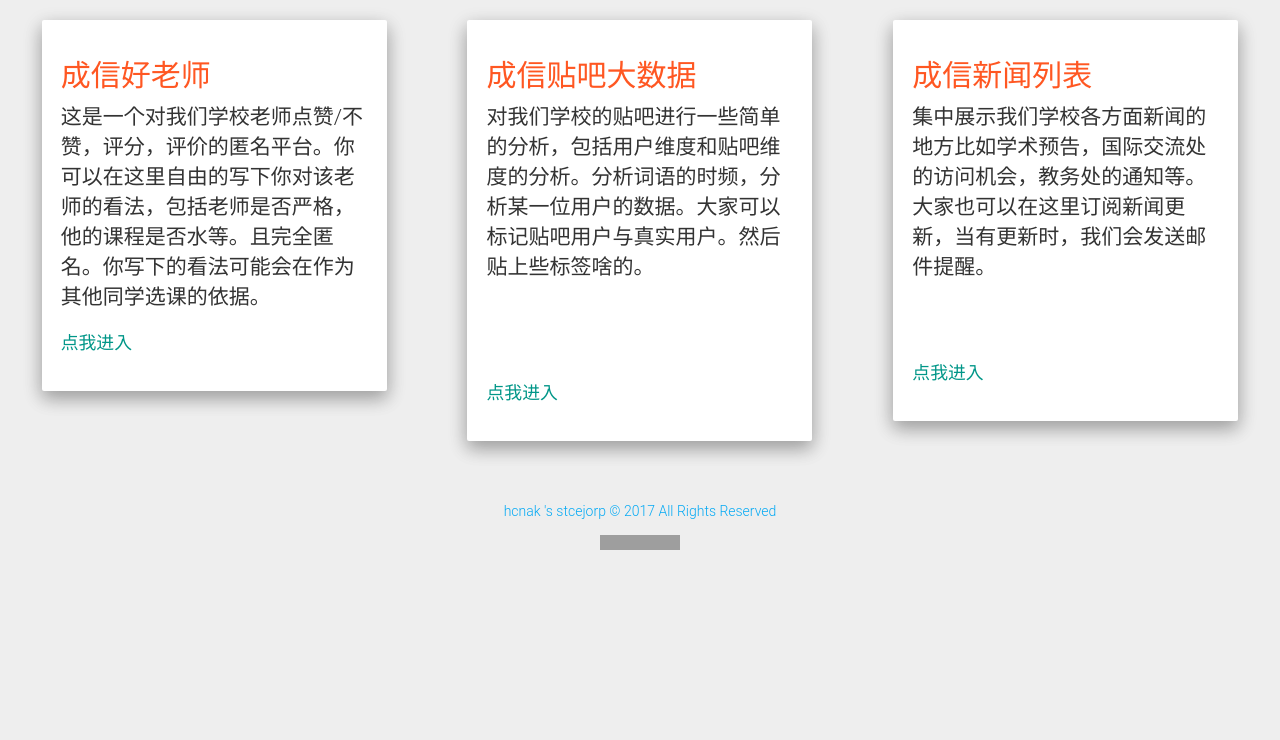
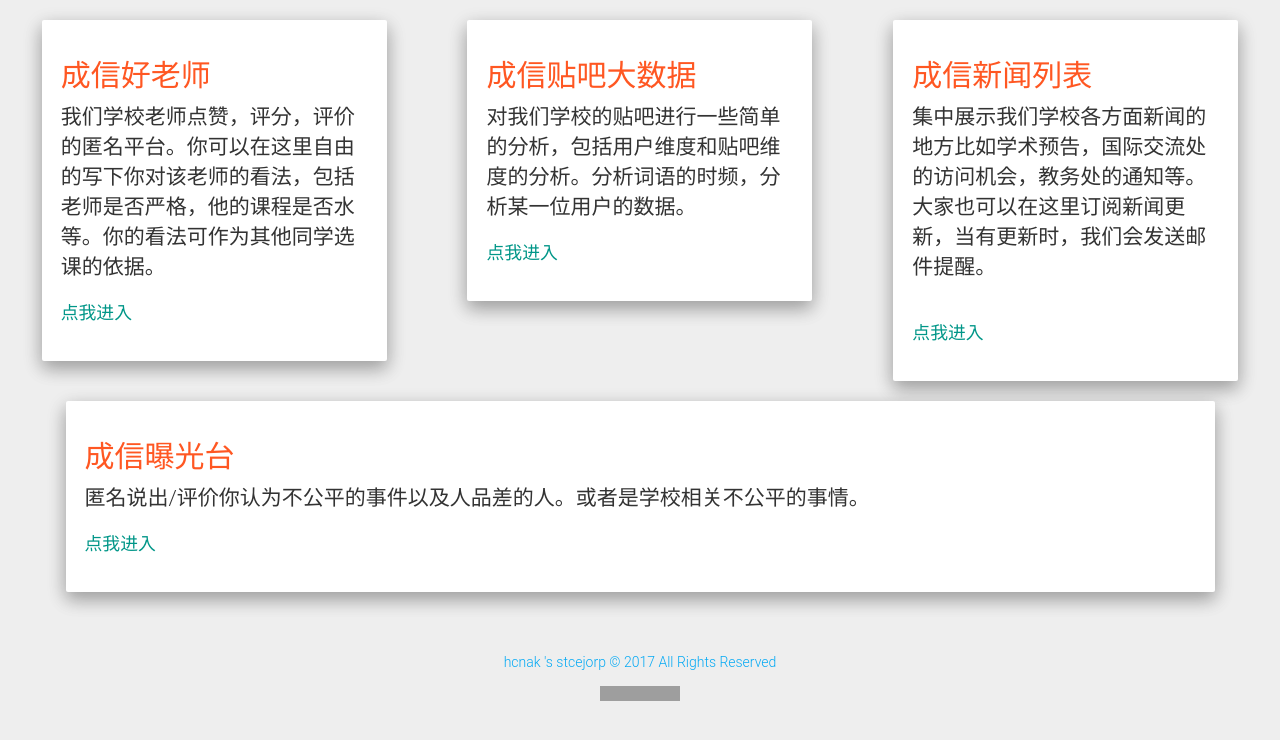
Before and after one commit to ankanch/cuit-trs, a Flask app: page / in a window 1280 px wide. Shown: the part 60-800 px from the top of the page. Run offline with Flask 2, Linux system fonts and the light colour scheme; some libraries are stand-ins or nearby versions; grey boxes are pictures that could not be loaded.

Commit message:
成信曝光台上线，优化部分代码。

```diff
--- a/Web/static/kjslib.js
+++ b/Web/static/kjslib.js
@@ -75,15 +75,15 @@ function getabout() {
         "            <div class=\"modal-content\">" +
         "                <div class=\"modal-header\">" +
         "                    <button type=\"button\" class=\"close\" data-dismiss=\"modal\" aria-hidden=\"true\" onclick=\"javascript:toggleDiv(\'infodiv\');\">×</button>" +
-        "                    <h4 class=\"modal-title\">关于成信助手-CUIT Helper- LUV201701221434</h4>" +
+        "                    <h4 class=\"modal-title\">关于成信助手-CUIT Helper- LUV201701271902</h4>" +
         "                </div>" +
         "                <div class=\"modal-body\">" +
-        "                    <p>这是一个方便成信学子的网站。目前拥有以下功能：</p>" +
+        "                    <p>该站点的目的呢，就是没事做着玩。目前拥有以下功能：</p>" +
         "                    <p>成信好老师：从老师的教学风格，严格程度等方面评价老师。你的任何评价都有可能成为日后其它学生选课的依据。</p>" +
         "                    <p>成信新闻列表：查看我们学校的最新动态，可以订阅新闻更新，这样当有新消息的时候将会通过邮件提醒您。</p>" +
         "                    <p>成信贴吧大数据：可以对我们学校的贴吧进行一些简单的分析，包括用户维度和贴吧维度的分析。</p>" +
-        "                    <p>成信曝光台（即将上线）：说出你对学校(或老师或学校周边黑心商家)的不满。赢取更大关注，争取公平公正。</p>" +
-        "                    <p>目前项目已经开源，欢迎参与贡献：<a href=\"https://github.com/ankanch/cuit-trs\" target=\"_blank\">https://github.com/ankanch/cuit-trs</a></p>" +
+        "                    <p>成信曝光台：匿名说出你对学校(或老师或同学或学校周边黑心商家)的不满。赢取更大关注，争取公平公正。</p>" +
+        "                    <p>目前项目已经开源，欢迎参与贡献，issues页面：<a href=\"https://github.com/ankanch/cuit-trs/issues\" target=\"_blank\">https://github.com/ankanch/cuit-trs/issues</a></p>" +
         "                </div>" +
         "                <div class=\"modal-footer\">" +
         "                    <button type=\"button\" class=\"btn btn-primary\">by Kanch</button>" +
--- a/Web/templates/badborad.html
+++ b/Web/templates/badborad.html
@@ -285,7 +285,7 @@
                 <div id="searchdiv" style="width:50%; margin-left:auto;margin-right:auto;margin-top:3%;">
                     <div class="form-group label-floating">
                         <div class="input-group">
-                            <label class="control-label" for="focusedInput2">请输入要搜索的帖子关键字</label>
+                            <label class="control-label" for="focusedInput2">请输入要搜索的曝光关键字</label>
                             <input class="form-control" id="tagss" type="text" list="word">
                             <datalist id="word">
 						<!--智能k提示-->
--- a/Web/templates/index.html
+++ b/Web/templates/index.html
@@ -285,7 +285,7 @@
                         <div class="container" style="width: 90%; margin-right: 0px; ">
                             <div class="jumbotron">
                                 <h2 class="text-warning">成信好老师</h2>
-                                <p>这是一个对我们学校老师点赞/不赞，评分，评价的匿名平台。你可以在这里自由的写下你对该老师的看法，包括老师是否严格，他的课程是否水等。且完全匿名。你写下的看法可能会在作为其他同学选课的依据。</p>
+                                <p>我们学校老师点赞，评分，评价的匿名平台。你可以在这里自由的写下你对该老师的看法，包括老师是否严格，他的课程是否水等。你的看法可作为其他同学选课的依据。</p>
                                 <p><small><a href="/trs">点我进入</a></small></p>
                             </div>
                         </div>
@@ -295,8 +295,8 @@
                         <div class="container" style="width: 90%;">
                             <div class="jumbotron">
                                 <h2 class="text-warning">成信贴吧大数据</h2>
-                                <p>对我们学校的贴吧进行一些简单的分析，包括用户维度和贴吧维度的分析。分析词语的时频，分析某一位用户的数据。大家可以标记贴吧用户与真实用户。然后贴上些标签啥的。</p>
-                                <br/><br/><br/><br/>
+                                <p>对我们学校的贴吧进行一些简单的分析，包括用户维度和贴吧维度的分析。分析词语的时频，分析某一位用户的数据。</p>
+
                                 <p><small><a href="/tiebabigdata">点我进入</a></small></p>
                             </div>
                         </div>
@@ -306,29 +306,24 @@
                             <div class="jumbotron">
                                 <h2 class="text-warning">成信新闻列表</h2>
                                 <p>集中展示我们学校各方面新闻的地方比如学术预告，国际交流处的访问机会，教务处的通知等。大家也可以在这里订阅新闻更新，当有更新时，我们会发送邮件提醒。</p>
-                                <br/><br/><br/>
+                                <br/>
                                 <p><small><a href="/newslist">点我进入</a></small></p>
                             </div>
                         </div>
                     </div>
-                    <!--div class="container" style="width: 80%;">
-                    <div class="jumbotron">
-                        <h2 class="text-warning">成信好老师</h2>
-                        <p>这是一个对我们学校老师点赞/不赞，评分，评价的匿名平台。你可以在这里自由的写下你对该老师的看法，包括老师是否严格，他的课程是否水等。且完全匿名。你写下的看法可能会在作为其他同学选课的依据。</p>
-                        <p><small><a href="/trs">点我进入</a></small></p>
+                </div>
+                <div class="row">
+                    <div class="col-md-12">
+                        <div class="container" style="width: 90%;">
+                            <div class="jumbotron">
+                                <h2 class="text-warning">成信曝光台</h2>
+                                <p>匿名说出/评价你认为不公平的事件以及人品差的人。或者是学校相关不公平的事情。</p>
+                                <p><small><a href="/badborad">点我进入</a></small></p>
+                            </div>
+                        </div>
+                    </div>
+                </div>
 
-                        <h2 class="text-warning">成信新闻列表</h2>
-                        <p>集中展示我们学校各方面新闻的地方比如学术预告，国际交流处的访问机会，教务处的通知等。大家也可以在这里订阅新闻更新，当有更新时，我们会发送邮件提醒。</p>
-                        <p><small><a href="/newslist">点我进入</a></small></p>
-
-                        <h2 class="text-warning">成信贴吧大数据</h2>
-                        <p>对我们学校的贴吧进行一些简单的分析，包括用户维度和贴吧维度的分析。大家可以标记贴吧用户与真实用户。然后贴上些标签啥的。</p>
-                        <p><small><a href="/tiebabigdata">点我进入</a></small></p>
-
-                    </div>
-
-                </div-->
-                </div>
             </div>
 
             <!--在下面添加自定义代码-->
```
Also changed, not shown: Web/templates/badpostsdetails.html (+16 -4 lines).
